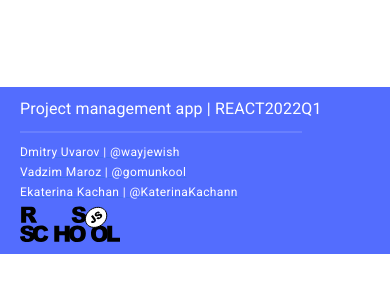
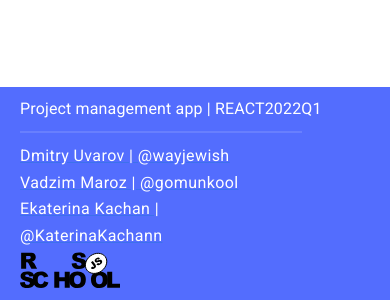
Before and after one commit to wayjewish/project-management-app, a React app: page / in a window 390 px wide. Shown: the part 984-1284 px from the top of the page. Before the commit the page ends 1238 px from the top, so only its background shows below. Built offline with nearby package versions, Linux system fonts and the light colour scheme.

Commit message:
fix: introduced typography in accordance with the comment

```diff
--- a/src/components/footer/Footer.styled.ts
+++ b/src/components/footer/Footer.styled.ts
@@ -45,24 +45,6 @@ export const LogoRss = style.img`
   width: 100%;
 `;
 
-export const Links = styled('p')(({ theme }) => ({
-  textDecoration: 'none',
-  fontFamily: 'Roboto',
-  fontWeight: 400,
-  lineHeight: '166%',
-  letterSpacing: '0.4px',
-  color: '#FFFFFF',
-  [theme.breakpoints.down('md')]: {
-    fontSize: `${palette.FONT_SIZE_1}`,
-  },
-  [theme.breakpoints.up('md')]: {
-    fontSize: `${palette.FONT_SIZE_2}`,
-  },
-  [theme.breakpoints.up('lg')]: {
-    fontSize: `${palette.FONT_SIZE_2}`,
-  },
-}));
-
 export const Container = styled('div')(({ theme }) => ({
   width: '410px',
   display: 'flex',
@@ -96,5 +78,4 @@ export const Divider = styled('hr')(({ theme }) => ({
   [theme.breakpoints.up('xl')]: {
     width: '1400px',
   },
-
 }));
--- a/src/components/footer/Footer.tsx
+++ b/src/components/footer/Footer.tsx
@@ -1,9 +1,9 @@
 import React from 'react';
 import Typography from '@mui/material/Typography';
-
-import { Footer, Wrap, LogoRss, Links, Container, Divider } from './Footer.styled';
 import { Box, Link } from '@mui/material';
+import { Footer, Wrap, LogoRss, Container, Divider } from './Footer.styled';
 import Rss from '../../assets/icons/rs_school.svg';
+import * as palette from '../../Variables';
 
 export default function FooterComponent() {
   return (
@@ -18,13 +18,37 @@ export default function FooterComponent() {
         <Container>
           <Box>
             <Link href="https://github.com/wayjewish">
-              <Links>Dmitry Uvarov | @wayjewish</Links>
+              <Typography
+                variant="subtitle1"
+                component="div"
+                color={`${palette.COLOR_FONT}`}
+                lineHeight={'166%'}
+                letterSpacing={'0.4px'}
+              >
+                Dmitry Uvarov | @wayjewish
+              </Typography>
             </Link>
             <Link href="https://github.com/gomunkool">
-              <Links>Vadzim Maroz | @gomunkool</Links>
+              <Typography
+                variant="subtitle1"
+                component="div"
+                color={`${palette.COLOR_FONT}`}
+                lineHeight={'166%'}
+                letterSpacing={'0.4px'}
+              >
+                Vadzim Maroz | @gomunkool
+              </Typography>
             </Link>
             <Link href="https://github.com/KaterinaKachann">
-              <Links>Ekaterina Kachan | @KaterinaKachann</Links>
+              <Typography
+                variant="subtitle1"
+                component="div"
+                color={`${palette.COLOR_FONT}`}
+                lineHeight={'166%'}
+                letterSpacing={'0.4px'}
+              >
+                Ekaterina Kachan | @KaterinaKachann
+              </Typography>
             </Link>
           </Box>
           <Box>
```
Lines whose indentation alone changed are shown as unchanged.
